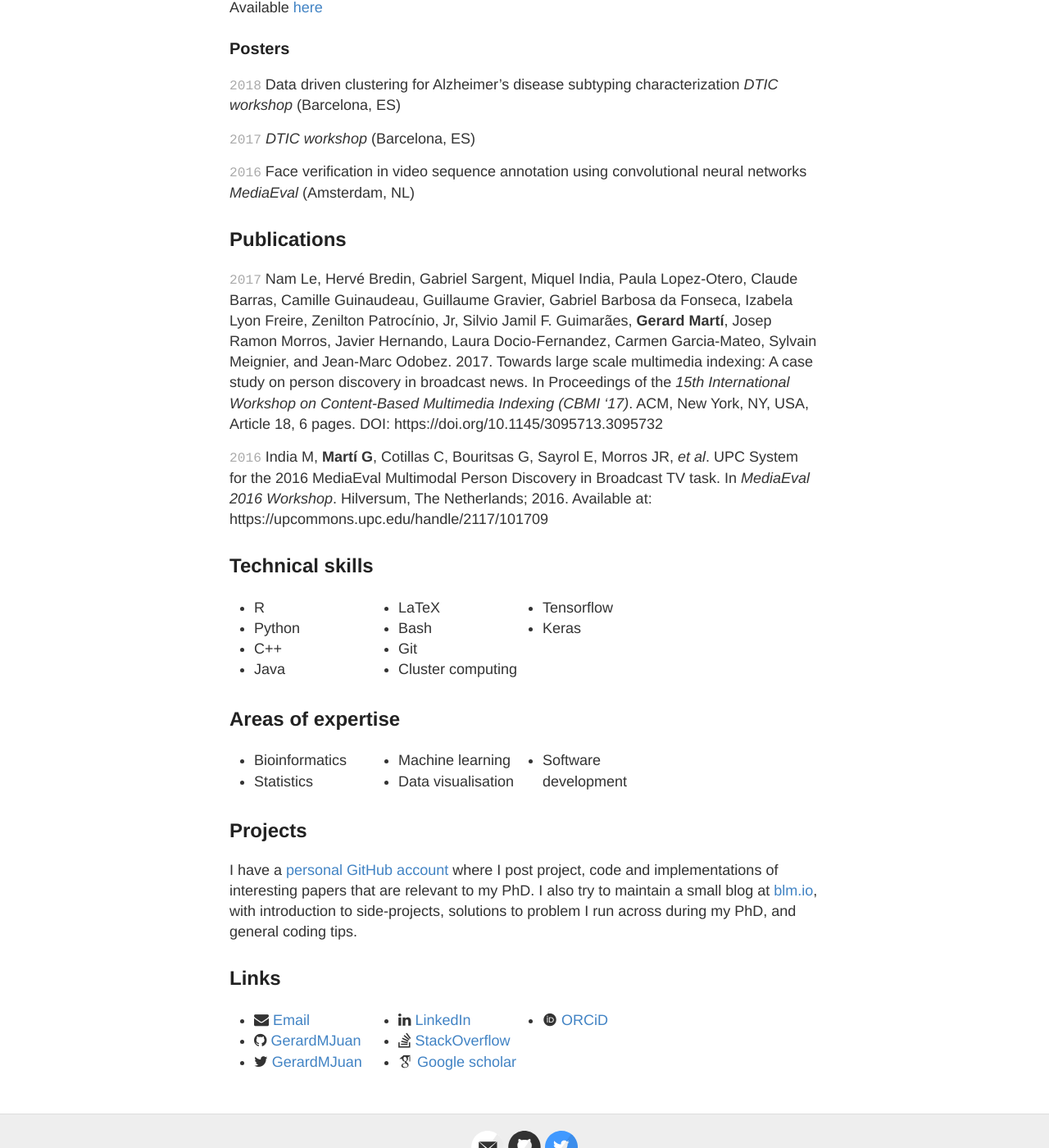
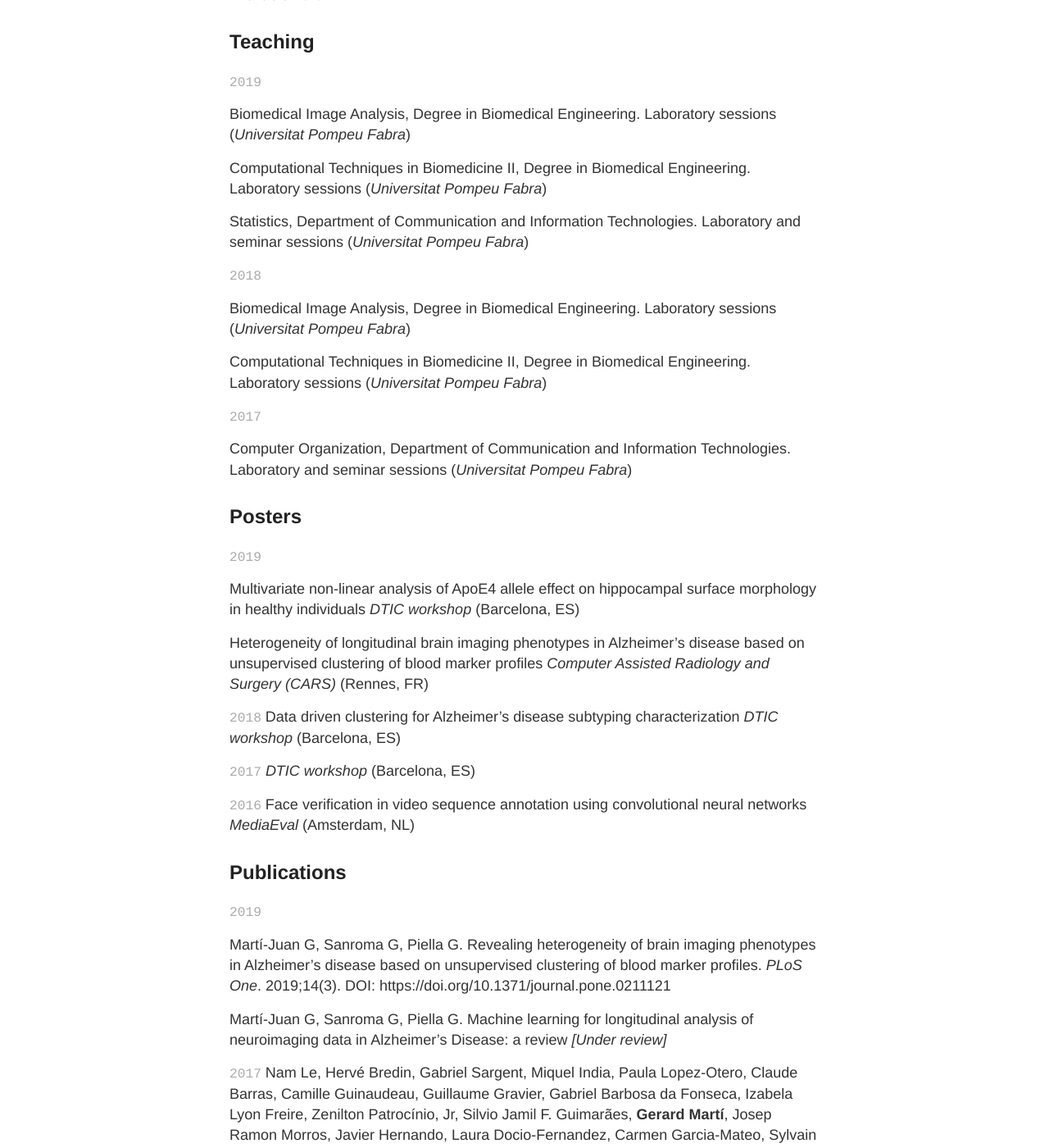
Before and after one commit to GerardMJuan/GerardMJuan.github.io, a Jekyll site: the page built from cv.md, in a window 1280 px wide and 1400 px high, scrolled down 1172 px. Shown: the whole window at 82% size. Built offline with Jekyll 4.4.1, drawn with Linux system fonts in a browser that asks for light colours; nearby versions of some CDN libraries; some web fonts are replaced; some of the changed text lies outside the part shown.

Commit message:
Updated cv

```diff
--- a/cv.md
+++ b/cv.md
@@ -39,8 +37,8 @@ __Universitat Politècnica de Catalunya__ BSc in Computer Engineering. Bsc Thesi
 
 ## Presentations
 
-`2018`
-Deep Learning reading group (_Universitat Pompeu Fabra_)
+`2018-2019`
+Deep Learning reading group, various participations (_Universitat Pompeu Fabra_)
 
 `2017`
 PhD Thesis proposal "Longitudinal modelling of neurodegenerative disease progression using machine learning techniques" (_Universitat Pompeu Fabra_)
@@ -48,20 +46,34 @@ PhD Thesis proposal "Longitudinal modelling of neurodegenerative disease progres
 `2016`
 Multimodal Person Discovery in Broadcast TV (_MediaEval 2016, Amsterdam_). Available [here](https://www.slideshare.net/multimediaeval/mediaeval-2016-upc-system-for-the-2016-mediaeval-multimodal-person-discovery-in-broadcast-tv-task)
 
-<!--
-### Talks
-`2015`
-EdinbR: The Edinburgh R usergroup (_various_)
+## Teaching
 
-MRC IGMM research seminars and section meetings (_various_)
+`2019`
 
-`2014`
-Unravelling higher order chromatin structure (_4<sup>th</sup> Edinburgh Bioinformatics meeting_, Edinburgh, UK)
+Biomedical Image Analysis, Degree in Biomedical Engineering. Laboratory sessions (_Universitat Pompeu Fabra_)
 
-blogR: pop data analysis and R for the web (_Psychology R-users_, Edinburgh, UK)
--->
+Computational Techniques in Biomedicine II, Degree in Biomedical Engineering. Laboratory sessions (_Universitat Pompeu Fabra_)
 
-### Posters
+Statistics, Department of Communication and Information Technologies. Laboratory and seminar sessions (_Universitat Pompeu Fabra_)
+
+`2018`
+
+Biomedical Image Analysis, Degree in Biomedical Engineering. Laboratory sessions (_Universitat Pompeu Fabra_)
+
+Computational Techniques in Biomedicine II, Degree in Biomedical Engineering. Laboratory sessions (_Universitat Pompeu Fabra_)
+
+`2017`
+
+Computer Organization, Department of Communication and Information Technologies. Laboratory and seminar sessions (_Universitat Pompeu Fabra_)
+
+## Posters
+
+`2019`
+
+Multivariate non-linear analysis of ApoE4 allele effect on hippocampal surface morphology in healthy individuals
+ _DTIC workshop_ (Barcelona, ES)
+
+Heterogeneity of longitudinal brain imaging phenotypes in Alzheimer's disease based on unsupervised clustering of blood marker profiles _Computer Assisted Radiology and Surgery (CARS)_ (Rennes, FR)
 
 `2018`
 Data driven clustering for Alzheimer's disease subtyping characterization _DTIC workshop_ (Barcelona, ES)
@@ -75,12 +87,13 @@ Face verification in video sequence annotation using convolutional neural networ
 
 ## Publications
 
-<!-- ### Journals
-`2017`
-Peluso S, Douglas A, Hill A, De Angelis C, __Moore BL__ _et al._ Fibroblast growth factors (FGFs) prime the limb specific Shh enhancer for chromatin changes that balance histone acetylation mediated by E26 transformation-specific (ETS) factors. _eLife_, 6: e28590.
+`2019`
 
-Eberle MA, Fritzilas E, Krusche P, Källberg M, __Moore BL__ _et al._ A reference data set of 5.4 million phased human variants validated by genetic inheritance from sequencing a three-generation 17-member pedigree. _Genome Research_, 27:157-164.
- -->
+Martí-Juan G, Sanroma G, Piella G. Revealing heterogeneity of brain imaging phenotypes in Alzheimer’s disease based on unsupervised clustering of blood marker profiles. _PLoS One_. 2019;14(3). DOI: https://doi.org/10.1371/journal.pone.0211121
+
+Martí-Juan G, Sanroma G, Piella G. Machine learning for longitudinal analysis of neuroimaging data in Alzheimer's Disease: a review _[Under review]_
+
+
  `2017`
 Nam Le, Hervé Bredin, Gabriel Sargent, Miquel India, Paula Lopez-Otero, Claude Barras, Camille Guinaudeau, Guillaume Gravier, Gabriel Barbosa da Fonseca, Izabela Lyon Freire, Zenilton Patrocínio, Jr, Silvio Jamil F. Guimarães, __Gerard Martí__, Josep Ramon Morros, Javier Hernando, Laura Docio-Fernandez, Carmen Garcia-Mateo, Sylvain Meignier, and Jean-Marc Odobez. 2017. Towards large scale multimedia indexing: A case study on person discovery in broadcast news. In Proceedings of the _15th International Workshop on Content-Based Multimedia Indexing (CBMI '17)_. ACM, New York, NY, USA, Article 18, 6 pages. DOI: https://doi.org/10.1145/3095713.3095732
 
@@ -106,11 +121,10 @@ India M, __Martí G__, Cotillas C, Bouritsas G, Sayrol E, Morros JR, _et al_. UP
 * Statistics
 * Machine learning
 * Data visualisation
-* Software development
 
 ## Projects
 
-I have a [personal GitHub account](https://github.com/GerardMJuan) where I post project, code and implementations of interesting papers that are relevant to my PhD. I also try to maintain a small blog at [blm.io](http://gerardmjuan.github.io), with introduction to side-projects, solutions to problem I run across during my PhD, and general coding tips.
+I have a [personal GitHub account](https://github.com/GerardMJuan) where I post project, code and implementations of interesting papers and projects relevant to my research. I also try to maintain a small blog at [gerardmjuan.github.io](http://gerardmjuan.github.io), with introduction to side-projects, solutions to problems I run across during my PhD, and general coding tips.
 
 ## Links
 <!-- fa are fontawesome, ai are academicons -->
```
Also changed, not shown: other parts of cv.md (+4 -4 lines).
